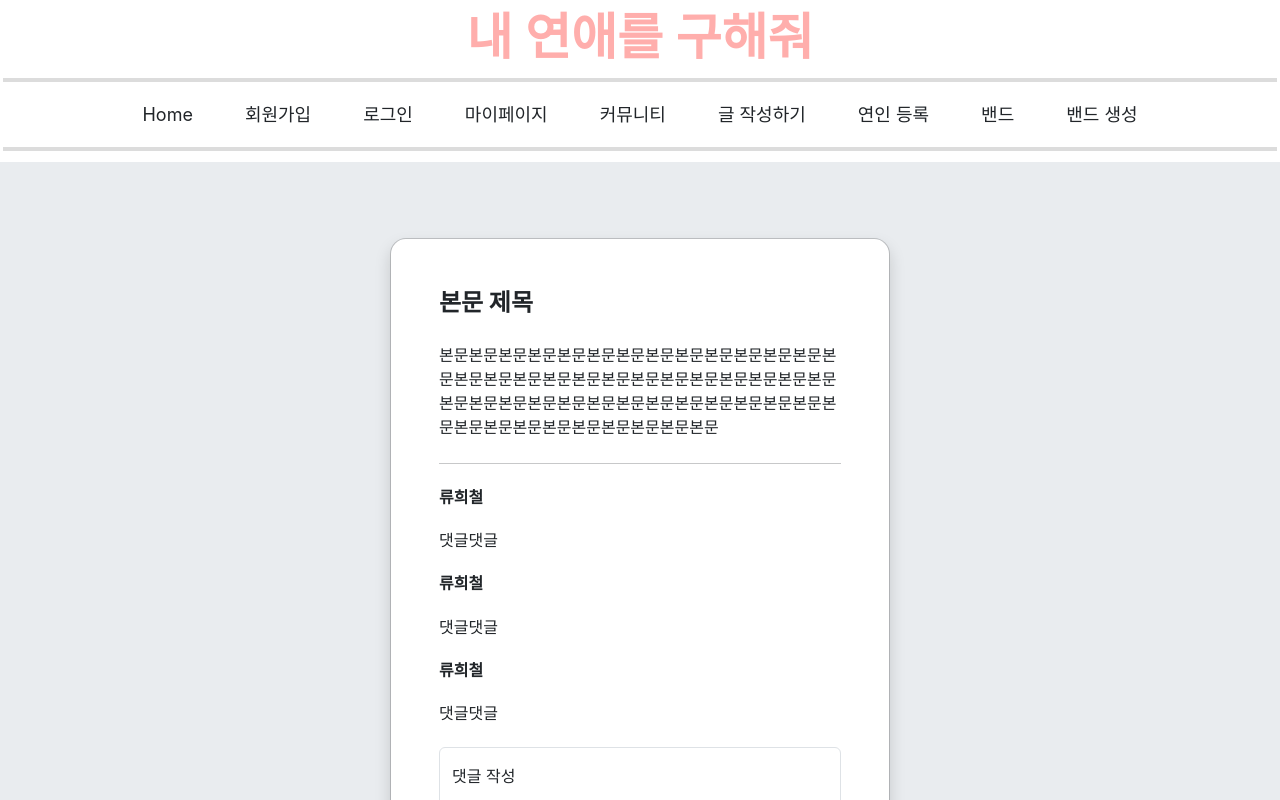
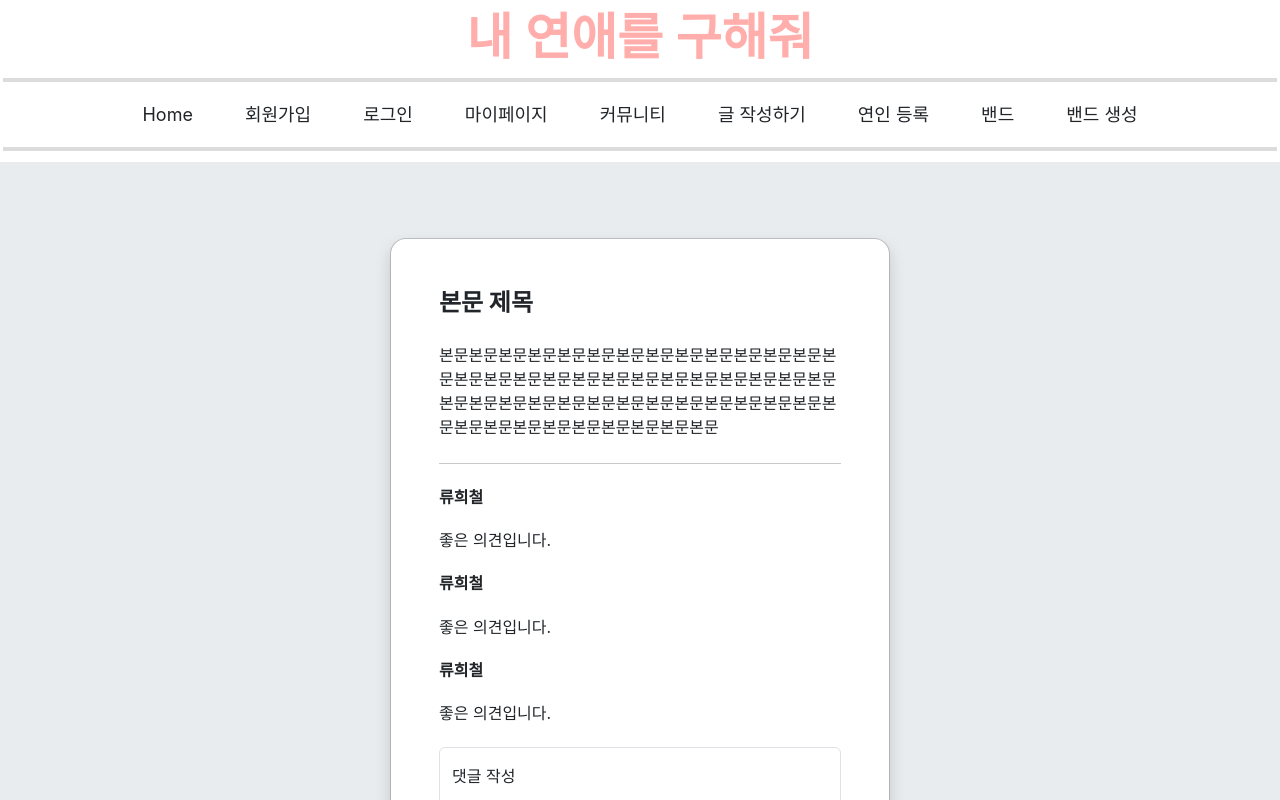
Before and after one commit to juknow/bestlove_front, a React (Create React App) app: page /read in a window 1280 px wide. Shown: the top 800 px of the page. Built offline with nearby package versions, Linux system fonts and the light colour scheme; a web font is replaced by a local one.

Commit message:
Update CommentCard.jsx

```diff
--- a/src/components/CommentCard.jsx
+++ b/src/components/CommentCard.jsx
@@ -3,7 +3,7 @@ export default function CommentCard() {
     <>
       <h3 className="text-left font-bold mb-0 ">류희철</h3>
       <br />
-      <h3 className="text-left  mb-0">댓글댓글</h3>
+      <h3 className="text-left  mb-0">좋은 의견입니다.</h3>
       <br />
     </>
   );
```
